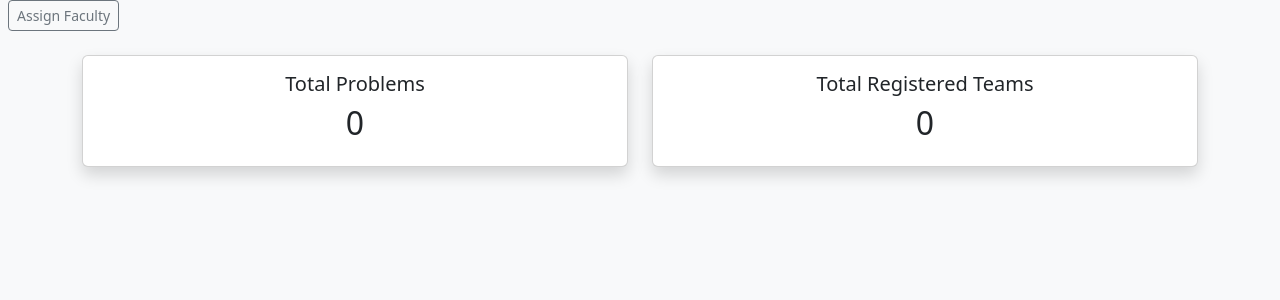
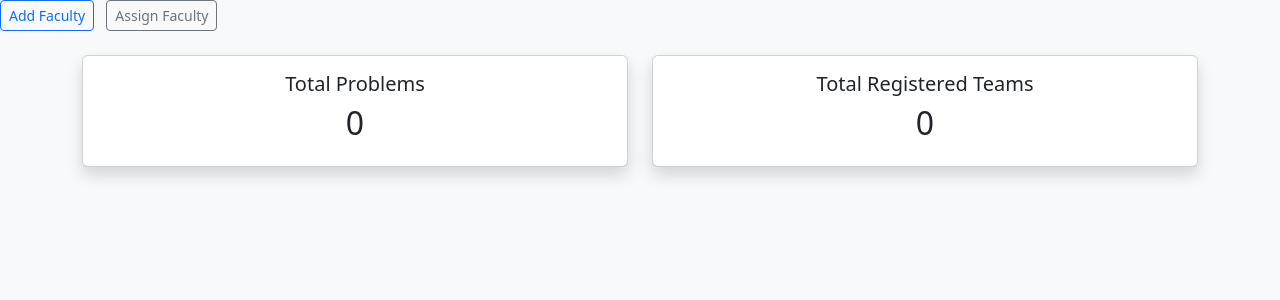
Before and after one commit to abhijithhv-rnsit/rnsit-multidisciplinary_project_2025-26, a Flask app: page /admin/home in a window 1280 px wide. Shown: the part 56-356 px from the top of the page. Run offline with Flask 3, Linux system fonts and the light colour scheme; the visitor is signed in with stand-in values (Sample User, id 1); data that the repository does not hold is empty.

Commit message:
Update admin_home.html

```diff
--- a/templates/admin_home.html
+++ b/templates/admin_home.html
@@ -7,6 +7,10 @@
 <body class="bg-light">
 
 {% include "admin_nav.html" %}
+<a href="/admin/add-faculty" class="btn btn-outline-primary btn-sm">
+    Add Faculty
+</a>
+
 <a href="/admin/assign-faculty" class="btn btn-outline-secondary btn-sm ms-2">
     Assign Faculty
 </a>
```
